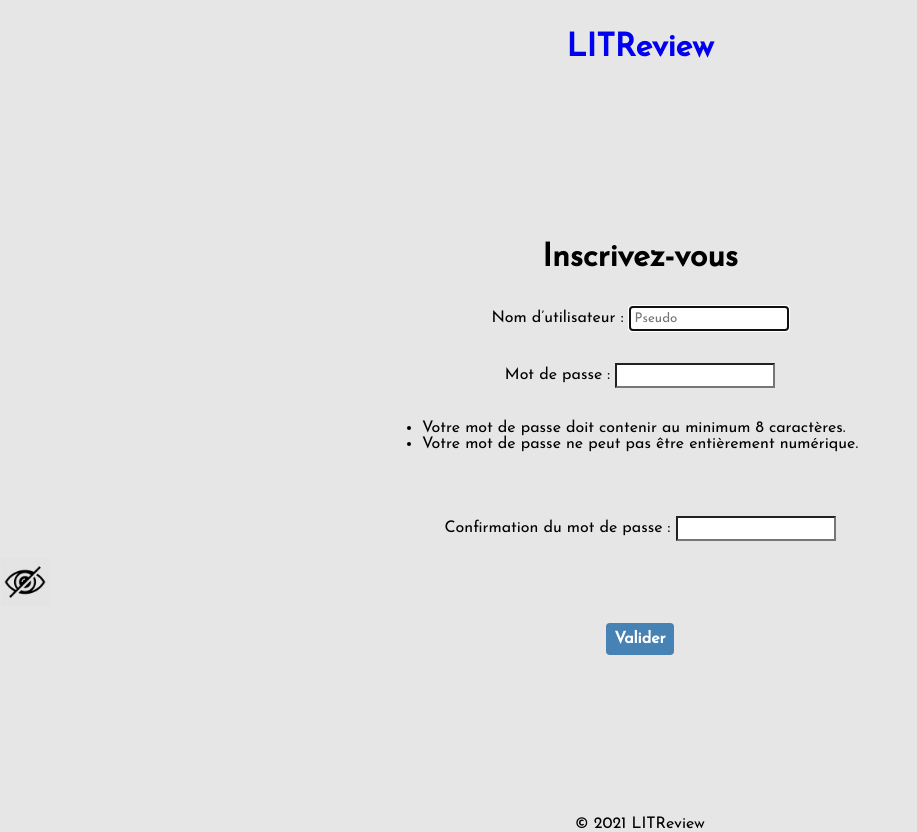
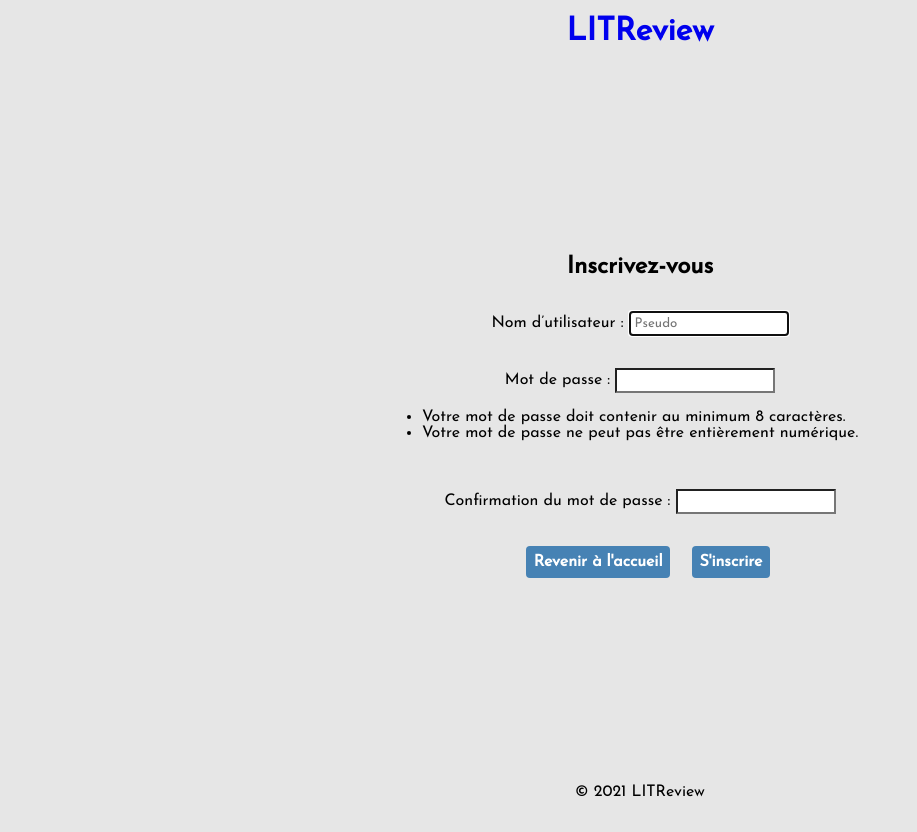
Before and after one commit to jpvincent1980/P9, a Django app: page /signup/ in a window 1280 px wide. Shown: the whole page, without its empty margins (0-917 px from the left). After the commit the page ends 797 px from the top, so only its background shows below. Run offline with Django 3.2, Linux system fonts and the light colour scheme.

Commit message:
Index, Login and Signup views updated

```diff
--- a/src/accounts/forms.py
+++ b/src/accounts/forms.py
@@ -1,6 +1,4 @@
 from django.contrib.auth.forms import UserCreationForm, AuthenticationForm, forms
-from django.forms import PasswordInput
-
 from accounts.models import CustomUser
 
 
--- a/src/accounts/static/css/style.css
+++ b/src/accounts/static/css/style.css
@@ -19,33 +19,34 @@ html, body {
 }
 
 header {
-margin-top: 1rem;
     display: flex;
     align-items: baseline;
     justify-content: space-around;
 }
 
-header  a, nav  a {
+header  a, nav  a, p a {
     text-decoration: none;
     padding: 1rem;
 }
 
 .login {
+    width: 100%;
     display: flex;
     justify-content: space-around;
     text-align: center;
 }
 
-.login h2 {
+.login h2, .signup h2 {
     margin-bottom: 1rem;
 }
 
 .signup {
     display: flex;
     flex-direction: column;
+    align-items: center;
 }
 
-.signup > h1,p,ul {
+.signup p {
     margin: 1rem auto;
 }
 
@@ -65,7 +66,7 @@ header  a, nav  a {
 }
 
 .signup-confirmation {
-    font-size: 5rem;
+    font-size: 3rem;
     text-align: center;
 }
 
@@ -74,10 +75,20 @@ main {
     display: flex;
     flex-direction: column;
     justify-content: center;
+    align-items: center;
 }
 
+main p {
+    margin: auto;
+}
+
+/*
+.signup p::after {
+    content: url('../img/show-icon.jpg');
+}
+*/
+
 footer {
-    margin: 1rem 0;
     display: flex;
     align-items: baseline;
     justify-content: space-around;
--- a/src/accounts/templates/accounts/signup.html
+++ b/src/accounts/templates/accounts/signup.html
@@ -7,15 +7,20 @@
     {% endblock %}
 
     {% block content %}
+    {% if user.is_authenticated %}
+        <p><h2>Vous êtes déjà inscrit sur notre site.</h2></p>
+        <p>
+            <a href="{% url 'accounts:index' %}"><buttom class="btn btn-submit">Revenir à l'accueil</buttom></a>
+        </p>
+    {% else %}
         <form method="POST" class="signup">
-            <h1>Inscrivez-vous</h1>
+            <h2>Inscrivez-vous</h2>
             {% csrf_token %}
             {{ form.as_p }}
-            <img src="{% static 'img/show-icon.jpg' %}"
-                 alt="Voir le mot de passe"
-                 width="50px"
-                 onclick="ShowPassword('id_password1')" />
-            <br>
-            <input type="submit" value="Valider" class="btn btn-submit">
+            <p>
+                <a href="{% url 'accounts:index' %}"><buttom class="btn btn-submit">Revenir à l'accueil</buttom></a>
+                <input type="submit" value="S'inscrire" class="btn btn-submit">
+            </p>
         </form>
+    {% endif %}
     {% endblock %}
--- a/src/accounts/urls.py
+++ b/src/accounts/urls.py
@@ -1,11 +1,12 @@
 from django.urls import path
-from accounts.views import SignupView, index, account_created
+from accounts.views import SignupView,account_created, index_view, logout_view
 
 # Création d'un espace de noms
 app_name = 'accounts'
 
 urlpatterns = [
-    path('', index, name="index"),
+    path('', index_view, name="index"),
     path('signup/', SignupView.as_view(), name="signup"),
-    path('account-created/', account_created, name="account-created")
+    path('account-created/', account_created, name="account-created"),
+    path('logout/', logout_view, name="logout")
 ]
--- a/src/accounts/views.py
+++ b/src/accounts/views.py
@@ -1,28 +1,28 @@
+from django.contrib.auth import authenticate, login, logout
 from django.http import HttpResponse
-from django.shortcuts import render
+from django.shortcuts import render, redirect
 from django.views.generic import CreateView
 from accounts.forms import SignupForm, LoginForm
-from accounts.models import CustomUser
 
 
 # Create your views here.
 class SignupView(CreateView):
-    model = CustomUser
     form_class = SignupForm
     context_object_name = "user_form"
     template_name = "accounts/signup.html"
     success_url = "../account-created/"
 
-    def post(self, request, *args, **kwargs):
-        if request.method == "POST":
-            if request.POST["password"] != request.POST["password_confirm"]:
-                return HttpResponse("Ca matche pas ...")
-            else:
-                return HttpResponse("Ca matche !!!")
 
-
-def index(request):
-    form = LoginForm
+def index_view(request):
+    if request.method == "POST":
+        username = request.POST["username"]
+        password = request.POST["password"]
+        user = authenticate(request, username=username, password=password)
+        if user is not None:
+            login(request, user)
+            return redirect("accounts:index")
+    else:
+        form = LoginForm
     context = {"form": form}
     return render(request, "accounts/index.html", context)
 
@@ -30,3 +30,8 @@ def index(request):
 def account_created(request):
     context = {}
     return render(request, "accounts/account-created.html", context)
+
+
+def logout_view(request):
+    logout(request)
+    return redirect("accounts:index")
--- a/src/templates/base.html
+++ b/src/templates/base.html
@@ -21,7 +21,7 @@
                     <a href="">Flux</a>
                     <a href="">Posts</a>
                     <a href="">Abonnements</a>
-                    <a href="">Se déconnecter</a>
+                    <a href="{% url 'accounts:logout' %}">Se déconnecter</a>
 
             </nav>
         {% endif %}
```
Also changed, not shown: src/accounts/templates/accounts/account-created.html (+6 -1 lines), src/accounts/templates/accounts/index.html (+2 -16 lines), src/accounts/static/img/show-icon - Copie.jpg (added), src/accounts/static/img/show-icon.jpg, src/db.sqlite3.
